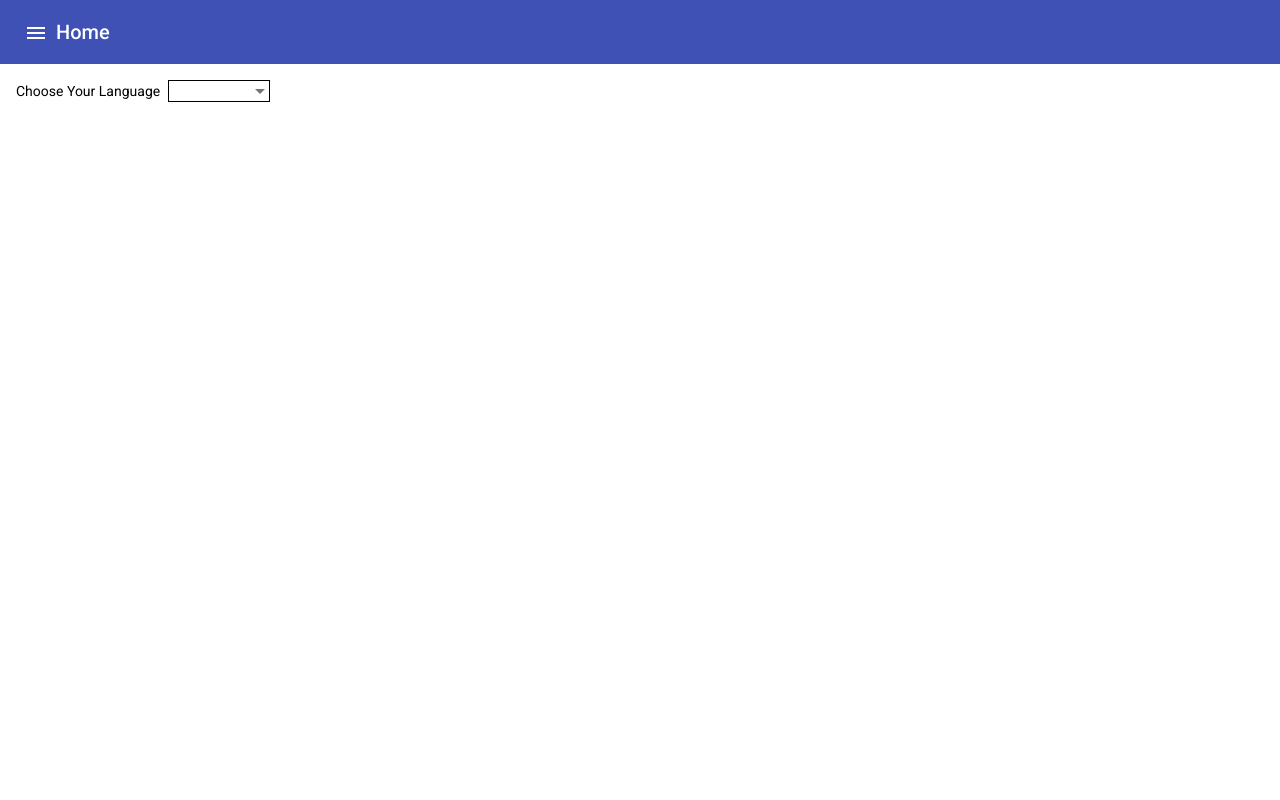
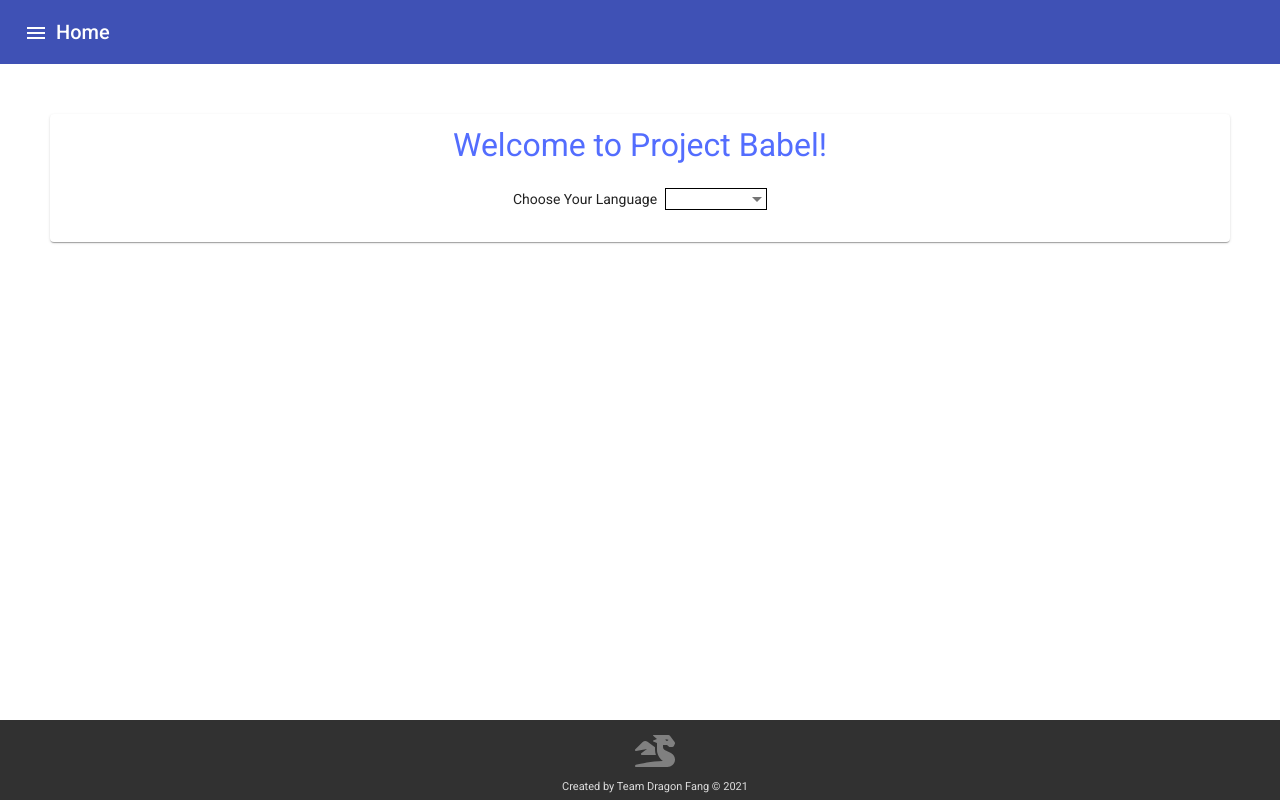
Before and after one commit to kriegster108/Project-Babelfish, an Angular app in the folder babel-fish/: page / in a window 1280 px wide. Built offline with nearby package versions, Linux system fonts and the light colour scheme.

Commit message:
homepage

```diff
--- a/babel-fish/src/app/app.module.ts
+++ b/babel-fish/src/app/app.module.ts
@@ -20,6 +20,7 @@ import { SpinnerComponent } from './components/spinner/spinner.component';
 import { MatIconModule } from '@angular/material/icon';
 import {MatMenuModule} from '@angular/material/menu';
 import { DifferatorComponent } from './pages/differator/differator.component';
+import { FooterComponent } from './pages/footer/footer.component';
 
 @NgModule({
   declarations: [
@@ -29,7 +30,8 @@ import { DifferatorComponent } from './pages/differator/differator.component';
     HeaderComponent,
     TranslatorVerificatorComponent,
     SpinnerComponent,
-    DifferatorComponent
+    DifferatorComponent,
+    FooterComponent
   ],
   imports: [
     BrowserModule,
@@ -46,7 +48,7 @@ import { DifferatorComponent } from './pages/differator/differator.component';
     MatCardModule,
     HttpClientModule,
     MatIconModule,
-    MatMenuModule
+    MatMenuModule,
   ],
   providers: [],
   bootstrap: [AppComponent]
--- a/babel-fish/src/app/pages/home-component/home-component.component.html
+++ b/babel-fish/src/app/pages/home-component/home-component.component.html
@@ -1,3 +1,7 @@
+<mat-card class="home-wrapper">
+
+  <p class="header">Welcome to Project Babel!</p>
+
   <div [formGroup]="myGroup" *ngIf="!loading" class="form">
     <mat-label>Choose Your Language</mat-label>
     <mat-select  formControlName="langs" matNativeControl (selectionChange)="loadLanguage()">
@@ -10,7 +14,12 @@
 
   <div *ngIf="showLangs && !loading" class="form">
 
-    <p>{{languageObject.welcomeButton}}</p>
-    <p>{{languageObject.weBuild}}</p>
-    <p>{{languageObject.allTheThings}}</p>
+    <p style="font-weight: bold;">Current Keys for selected language:</p>
+
+    <div class="language-key" *ngFor="let key of jsonKeys">
+      {{key}}
     </div>
+
+  </div>
+
+</mat-card>
--- a/babel-fish/src/app/pages/home-component/home-component.component.scss
+++ b/babel-fish/src/app/pages/home-component/home-component.component.scss
@@ -8,3 +8,23 @@ mat-select {
 .form {
     padding:16px;
 }
+
+.home-wrapper{
+  margin: 50px;
+  text-align: center;
+}
+
+.header{
+  font-size: 32px;
+  color:  #536DFE;
+  padding: 5px;
+}
+
+.language-key{
+  margin: 6px auto;
+  width: 300px;
+  padding: 5px;
+  border: 1px solid #dddddd;
+  border-radius: 6px;
+  box-shadow: 0 2px 4px 0 rgba(215,215,215,0.5);
+}
--- a/babel-fish/src/app/pages/home-component/home-component.component.ts
+++ b/babel-fish/src/app/pages/home-component/home-component.component.ts
@@ -16,6 +16,8 @@ export class HomeComponent implements OnInit {
   langList: string[] = ['en', 'es'];
   languageObject: any;
   langForm: any;
+  jsonKeys: any[];
+
   constructor(
     private langService : LanguageService,
     private headerService : HeaderService
@@ -39,6 +41,15 @@ export class HomeComponent implements OnInit {
       this.loading = false;
       this.showLangs = true;
     });
+    this.convertJsonToArray()
+  }
+
+  convertJsonToArray(){
+    var json_data = this.languageObject
+    var result = [];
+    for(var i in json_data)
+    result.push(json_data [i])
+    this.jsonKeys = result;
   }
 
 }
--- a/babel-fish/src/app/pages/page-wrapper-component/page-wrapper-component.component.html
+++ b/babel-fish/src/app/pages/page-wrapper-component/page-wrapper-component.component.html
@@ -1,2 +1,3 @@
 <app-header></app-header>
 <router-outlet></router-outlet>
+<app-footer></app-footer>
--- a/babel-fish/src/app/pages/translator-verificator/translator-verificator.component.ts
+++ b/babel-fish/src/app/pages/translator-verificator/translator-verificator.component.ts
@@ -52,10 +52,7 @@ export class TranslatorVerificatorComponent implements OnInit {
       enVal: "thing2",
       value: "spanish thing2"
       }
-    ]
-    this.langService.getUnverifiedLanguage(this.myGroup.controls.langs.value).subscribe(data => {
-      this.languageObject = data;
-      console.log(this.languageObject);
+    ];
     if(this.languageObject.length > 0) {
       this.setItem();
       this.languageSelected = true;
@@ -63,7 +60,17 @@ export class TranslatorVerificatorComponent implements OnInit {
     } else {
       this.outOfThings();
     }
-    });
+    // this.langService.getUnverifiedLanguage(this.myGroup.controls.langs.value).subscribe(data => {
+    //   this.languageObject = data;
+    //   console.log(this.languageObject);
+      // if(this.languageObject.length > 0) {
+      //   this.setItem();
+      //   this.languageSelected = true;
+      //   this.loading = false;
+      // } else {
+      //   this.outOfThings();
+      // }
+    // });
   }
 
   setItem() {
--- a/babel-fish/src/styles.scss
+++ b/babel-fish/src/styles.scss
@@ -1,7 +1,7 @@
 /* You can add global styles to this file, and also import other style files */
 
 html, body { height: 100%;}
-body { margin: 0; font-family: Roboto, "Helvetica Neue", sans-serif;};
+body { margin: 0; font-family: Roboto, "Helvetica Neue", sans-serif; font-size: 26px;};
 
 
 @mixin pink {
```
Lines whose indentation alone changed are shown as unchanged.
